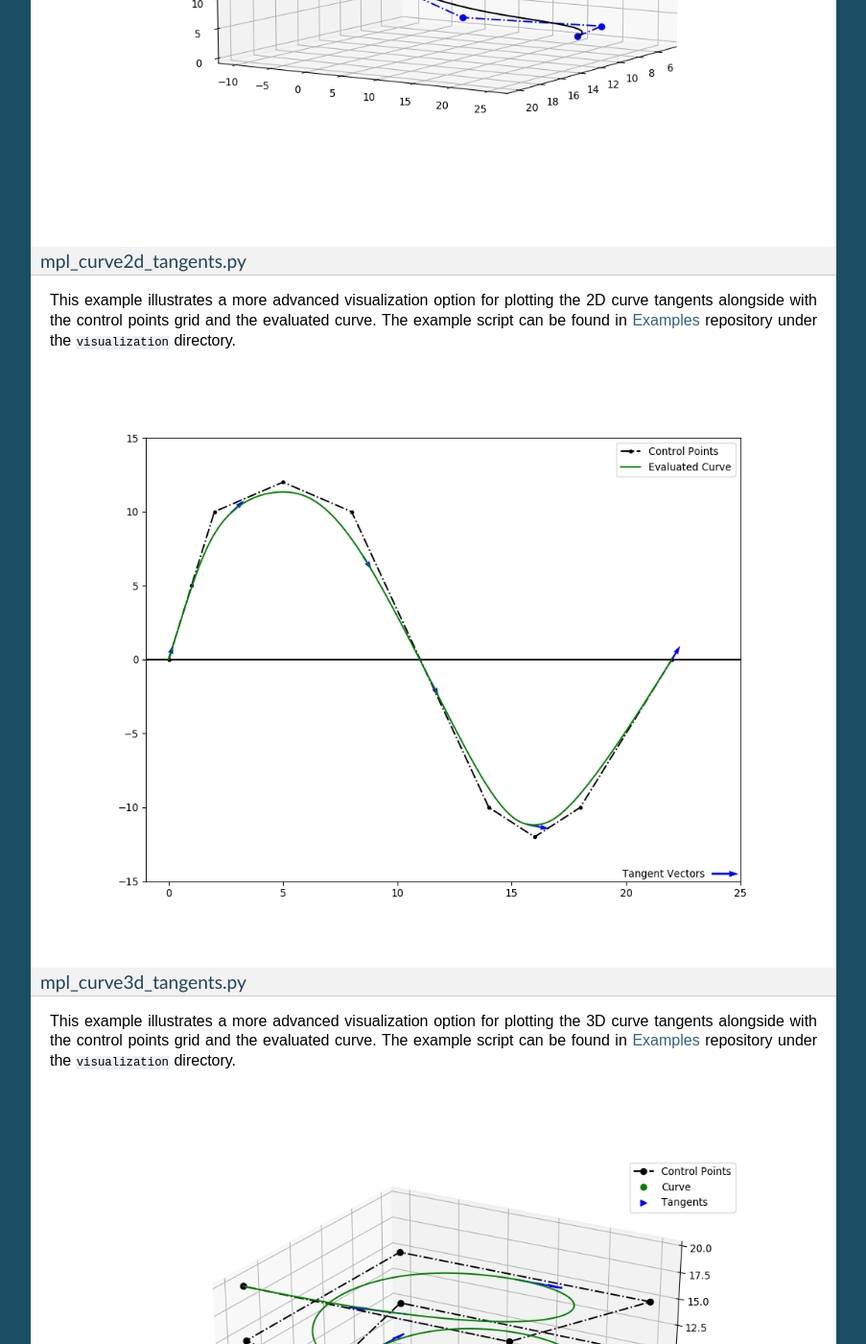
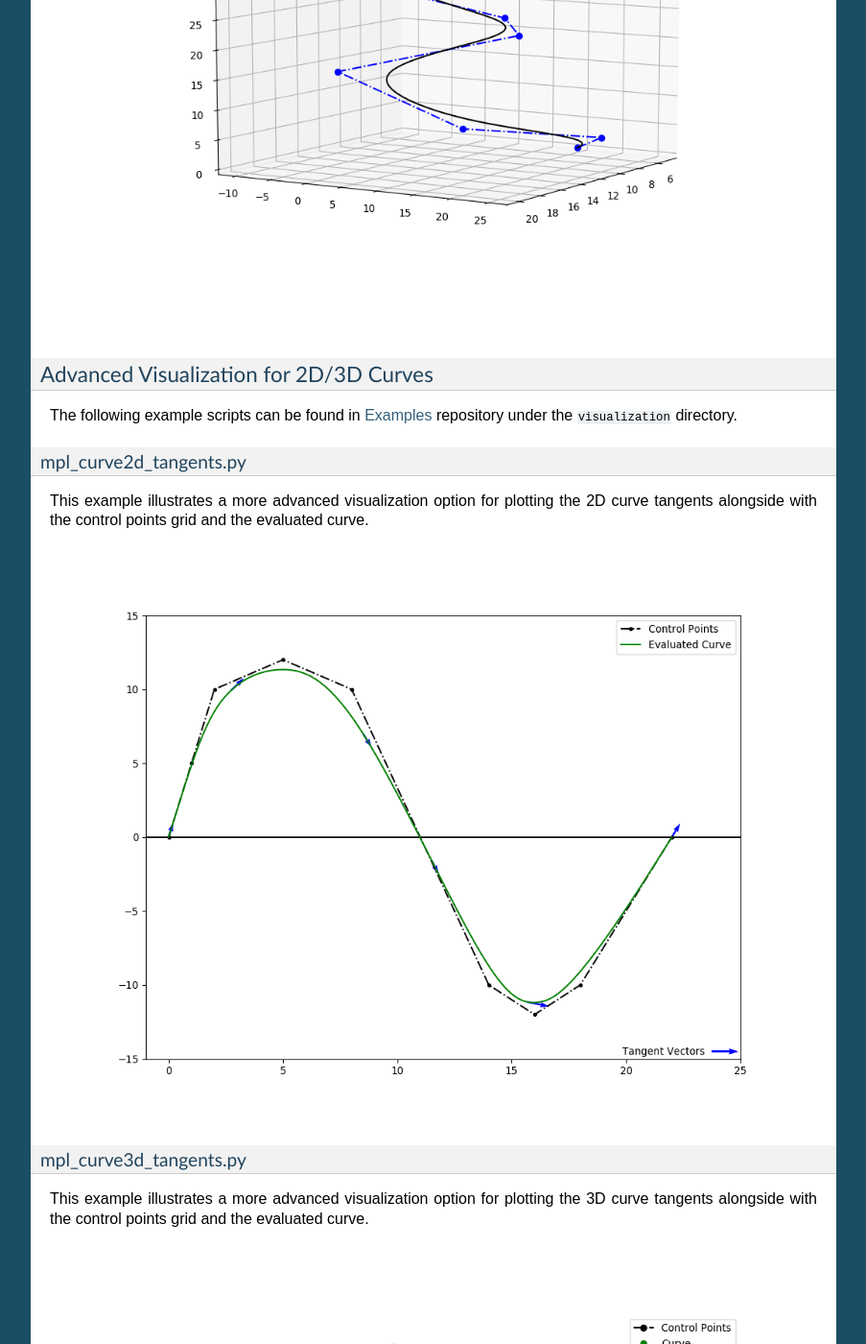
Before and after one commit to orbingol/NURBS-Python, a Sphinx documentation site: the page built from docs/visualization.rst, in a window 1280 px wide and 1400 px high, scrolled down 8375 px. Shown: the whole window at 96% size, without its empty margins (198-1101 px from the left). Built offline with Sphinx 7.4.7, drawn with Linux system fonts in a browser that asks for light colours; formulas are drawn with MathJax 3; some of the changed text lies outside the part shown.

Commit message:
Update Visualization documentation page

```diff
--- a/docs/visualization.rst
+++ b/docs/visualization.rst
@@ -78,10 +78,11 @@
 .. image:: images/ex_surface02_mpl_vectors.png
     :alt: Surface example 2 with tangent and normal vectors
 
-Curves
-------
+2D Curves
+---------
 
-The following examples use the visualization component which comes with the NURBS-Python package.
+The following examples illustrate the direct output of the visualization component, ``geomdl.visualization`` for 2D
+curves.
 
 ex_curve01.py
 ~~~~~~~~~~~~~
@@ -107,6 +108,13 @@
 .. image:: images/ex_curve04_vis.png
     :alt: 2D curve example 4
 
+
+3D Curves
+---------
+
+The following examples illustrate the direct output of the visualization component, ``geomdl.visualization`` for 3D
+curves.
+
 ex_curve3d01.py
 ~~~~~~~~~~~~~~~
 
@@ -119,12 +127,17 @@
 .. image:: images/ex_curve3d02_vis.png
     :alt: 3D curve example 2
 
+
+Advanced Visualization for 2D/3D Curves
+---------------------------------------
+
+The following example scripts can be found in Examples_ repository under the ``visualization`` directory.
+
 mpl_curve2d_tangents.py
 ~~~~~~~~~~~~~~~~~~~~~~~
 
 This example illustrates a more advanced visualization option for plotting the 2D curve tangents alongside with the
-control points grid and the evaluated curve. The example script can be found in Examples_ repository under the
-``visualization`` directory.
+control points grid and the evaluated curve.
 
 .. image:: images/ex_curve03_mpl.png
     :alt: 2D curve example 2 with tangent vector quiver plots
@@ -133,8 +146,7 @@
 ~~~~~~~~~~~~~~~~~~~~~~~
 
 This example illustrates a more advanced visualization option for plotting the 3D curve tangents alongside with the
-control points grid and the evaluated curve. The example script can be found in Examples_ repository under the
-``visualization`` directory.
+control points grid and the evaluated curve.
 
 .. image:: images/ex_curve3d01_mpl.png
     :alt: 3D curve example 1 with tangent vector quiver plots
@@ -144,7 +156,6 @@
 
 This example illustrates a visualization option for plotting the 3D curve tangent, normal and binnormal vectors
 alongside with the control points grid and the evaluated curve.
-The example script can be found in Examples_ repository under the ``visualization`` directory.
 
 Please note that binormal vector evaluation method for the curves is added on version *3.0.6*.
 
```
Also changed, not shown: other parts of docs/visualization.rst (+4 -4 lines).
